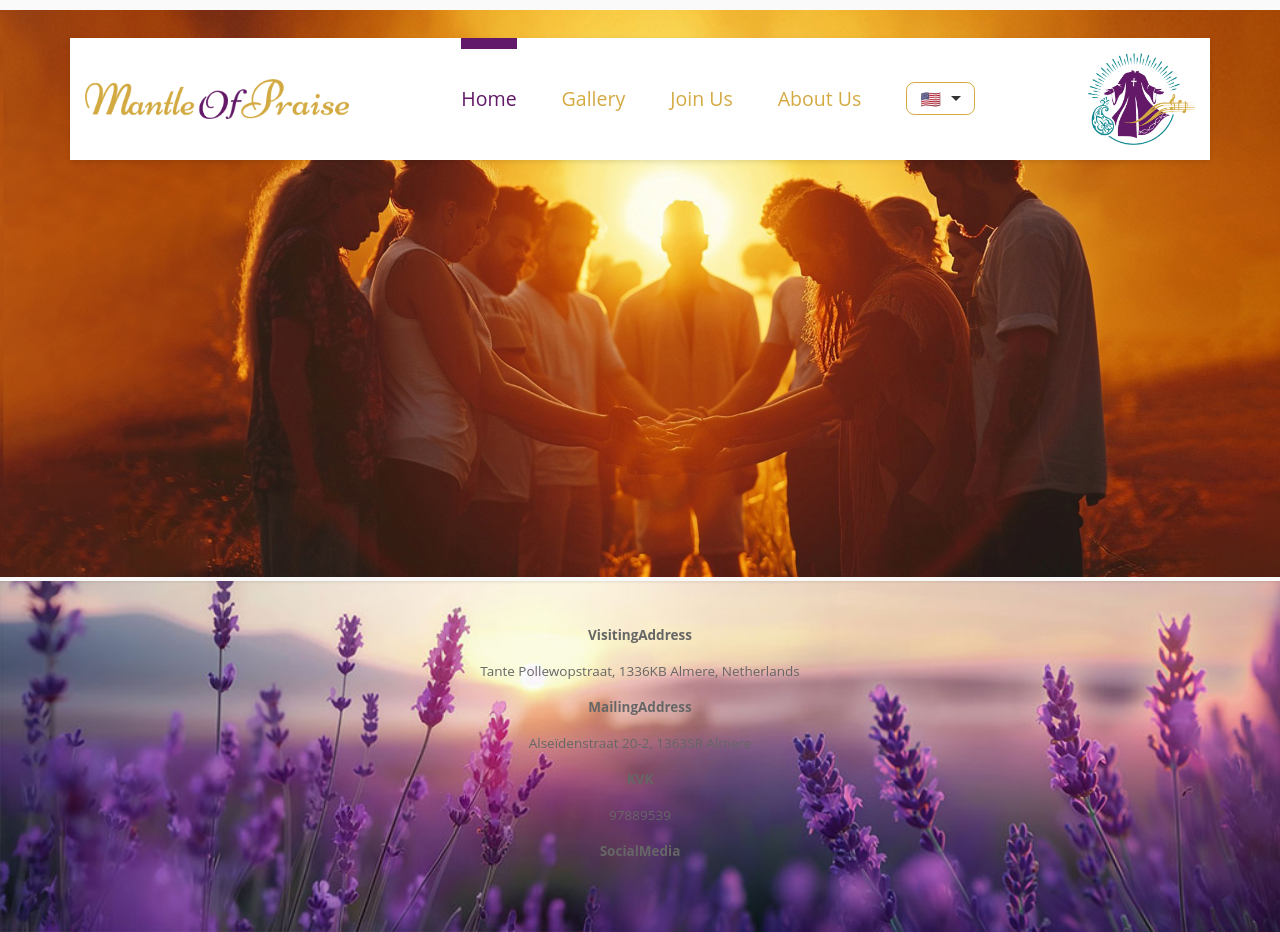
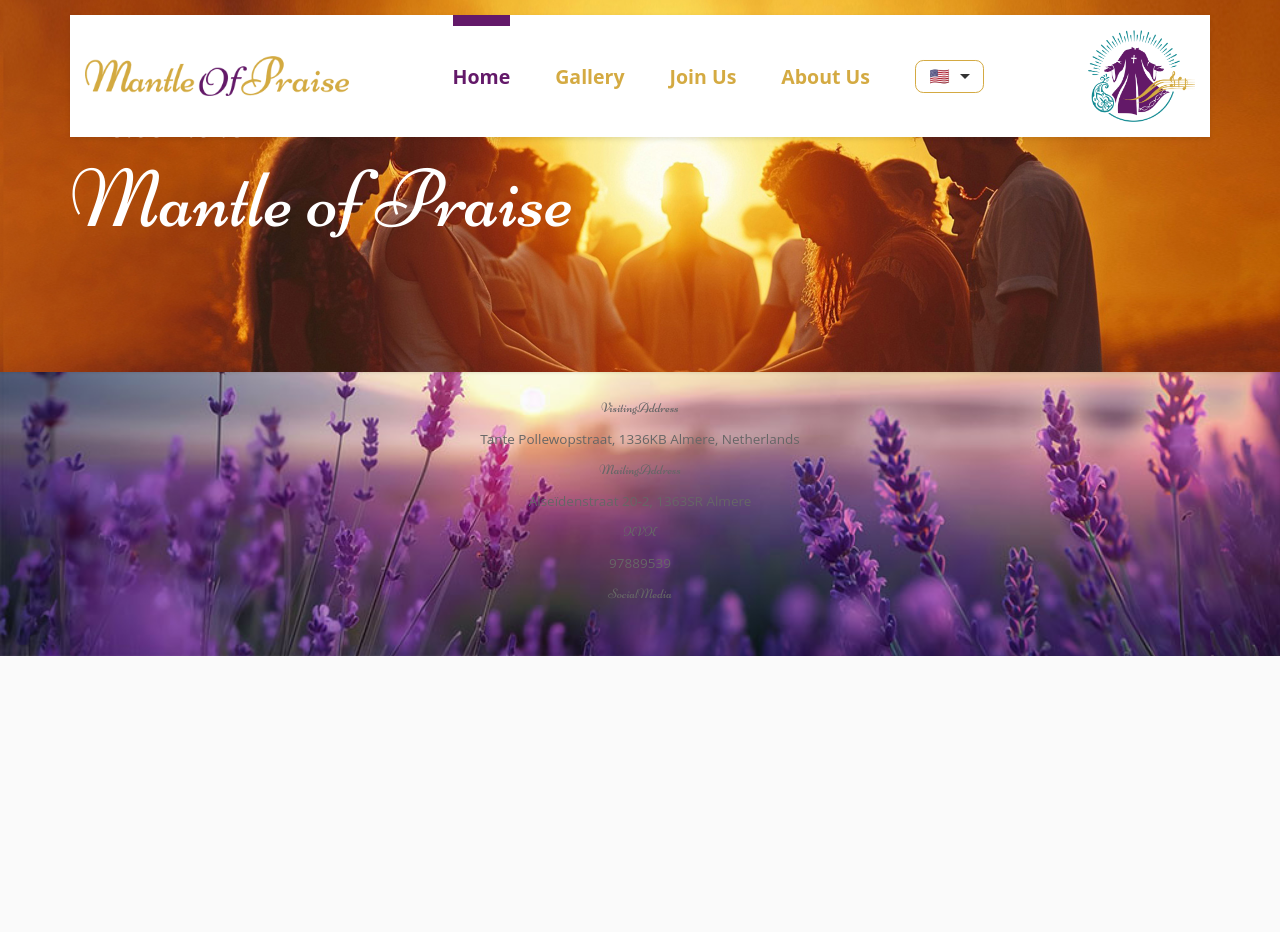
Before and after one commit to Melor-IT/mantleofpraise, a React (Create React App) app: page / in a window 1280 px wide. After the commit the page ends 800 px from the top, so only its background shows below. Built offline with nearby package versions, Linux system fonts and the light colour scheme.

Commit message:
Improvements to home page

```diff
--- a/src/App.js
+++ b/src/App.js
@@ -30,12 +30,10 @@ function App() {
       <BrowserRouter>
         <div className="app">
           <Header locale={locale} setLocale={changeLocale} />
-          <main>
-            <Routes>
-              <Route path="/" element={<Home />} />
-              <Route path="/contact" element={<Contact />} />
-            </Routes>
-          </main>
+          <Routes>
+            <Route path="/" element={<Home />} />
+            <Route path="/contact" element={<Contact />} />
+          </Routes>
           <Footer />
         </div>
       </BrowserRouter>
--- /dev/null
+++ b/src/components/BackgroundImage.js
@@ -0,0 +1,12 @@
+import React from "react";
+
+const BackgroundImage = ({ url }) => (
+  <div
+    className="background"
+    style={{
+      backgroundImage: `url(${url})`,
+    }}
+  />
+);
+
+export default BackgroundImage;
--- a/src/pages/contact.js
+++ b/src/pages/contact.js
@@ -4,6 +4,6 @@ export default function Contact() {
   const { formatMessage } = useIntl();
 
   return (
-    <div>{formatMessage({ id: "aboutUs", defaultMessage: "aboutUs" })}</div>
+    <main class="page">{formatMessage({ id: "aboutUs", defaultMessage: "aboutUs" })}</main>
   );
 }
--- a/src/pages/home.js
+++ b/src/pages/home.js
@@ -1,13 +1,21 @@
 import { useIntl } from "react-intl";
+import BackgroundImage from "../components/BackgroundImage";
 
 export default function Home({ locale, setLocale }) {
   useIntl();
 
   return (
-    <div  className="home">
-      <div className="imageheadr">
-        <img src="../images/headrimage.jpg" alt="imageheader" className="imageheader" />
-      </div>
-    </div>
-  );
+    <main className="page home">
+      <section>
+        <BackgroundImage url="/images/home-banner.jpg" />
+
+        <div className="content">
+          <h2>Welcome to</h2>
+          <h1>Mantle of Praise</h1>
+        </div>
+      </section>
+    </main>
+)  ;
+
+
 }
--- a/src/style/base.css
+++ b/src/style/base.css
@@ -1,3 +1,5 @@
+@import url('https://fonts.googleapis.com/css2?family=Niconne&family=Nunito+Sans:ital,opsz,wght@0,6..12,200..1000;1,6..12,200..1000&display=swap');
+
 :root {
   --primary-color: #d4aa42;
   --secondary-color: #631969;
@@ -12,3 +14,21 @@
 *::after {
   box-sizing: border-box;
 }
+
+html, body {
+  font-family: "Nunito Sans", sans-serif;
+  font-weight: 400;
+  font-style: normal;
+}
+
+h1,
+h2,
+h3,
+h4,
+h5,
+h6 {
+  margin: 0;
+  font-family: "Niconne", cursive;
+  font-weight: 400;
+  font-style: normal;
+}
--- a/src/style/main.css
+++ b/src/style/main.css
@@ -1,4 +1,5 @@
 @import "base.css";
+
 /* ========== پایه ========== */
 html,
 body {
@@ -21,9 +22,10 @@ html,
 
 /* ========== هدر ========== */
 header {
+  position: sticky;
   width: 100%;
   max-width: 1140px;
-  margin: 2.5rem auto -10rem;
+  margin: 0 auto -10rem;
   padding: 1rem;
   display: flex;
   align-items: stretch;
@@ -31,9 +33,9 @@ header {
   gap: 1rem;
   background-color: #fff;
   box-shadow: 0 2px 5px rgba(0, 0, 0, 0.1);
-  position: relative;
   font-size: clamp(0.9rem, 1vw + 0.6rem, 1.1rem);
   z-index: 10;
+  top: 1rem;
 }
 
 .header-left,
@@ -71,6 +73,7 @@ header {
   text-decoration: none;
   transition: color 0.3s ease;
   height: 100%;
+  font-weight: bold;
 }
 
 .nav-menu a::after {
@@ -152,14 +155,6 @@ footer {
 }
 
 /* ========== صفحه اصلی ========== */
-.home {
-  width: 100%;
-  padding: 0;
-  margin: 0;
-  background-color: #f9f9f9;
-  display: flex;
-  justify-content: center;
-}
 
 .imageheader {
   width: 100vw;
@@ -175,6 +170,57 @@ footer {
   height: auto;
   display: block;
   object-fit: cover;
+}
+
+.page {
+  width: 100%;
+  margin: 0 auto;
+  display: flex;
+  flex-direction: column;
+  align-items: center;
+}
+
+.page > section {
+  width: 100%;
+  position: relative;
+  display: flex;
+  flex-direction: column;
+  align-items: center;
+}
+
+.page > section > .background {
+  width: 100%;
+  height: 100%;
+  background-size: cover;
+  position: absolute;
+  z-index: 1;
+}
+
+.page > section > .content {
+  width: 100%;
+  max-width: 1140px;
+  position: relative;
+  z-index: 2;
+}
+
+.page.home {
+  color: #fff;
+  font-size: 3rem;
+}
+
+.page.home h1 {
+ font-size: 5.5rem;
+}
+
+.page.home h2 {
+  font-size: 3rem;
+
+}
+
+.page.home > section {
+  min-height: 50vh;
+  display: flex;
+  justify-content: center;
 }
 
 /* ========== واکنش‌گرایی ========== */
```
Also changed, not shown: public/images/home-banner.jpg (renamed from public/images/headrimage.jpg).
